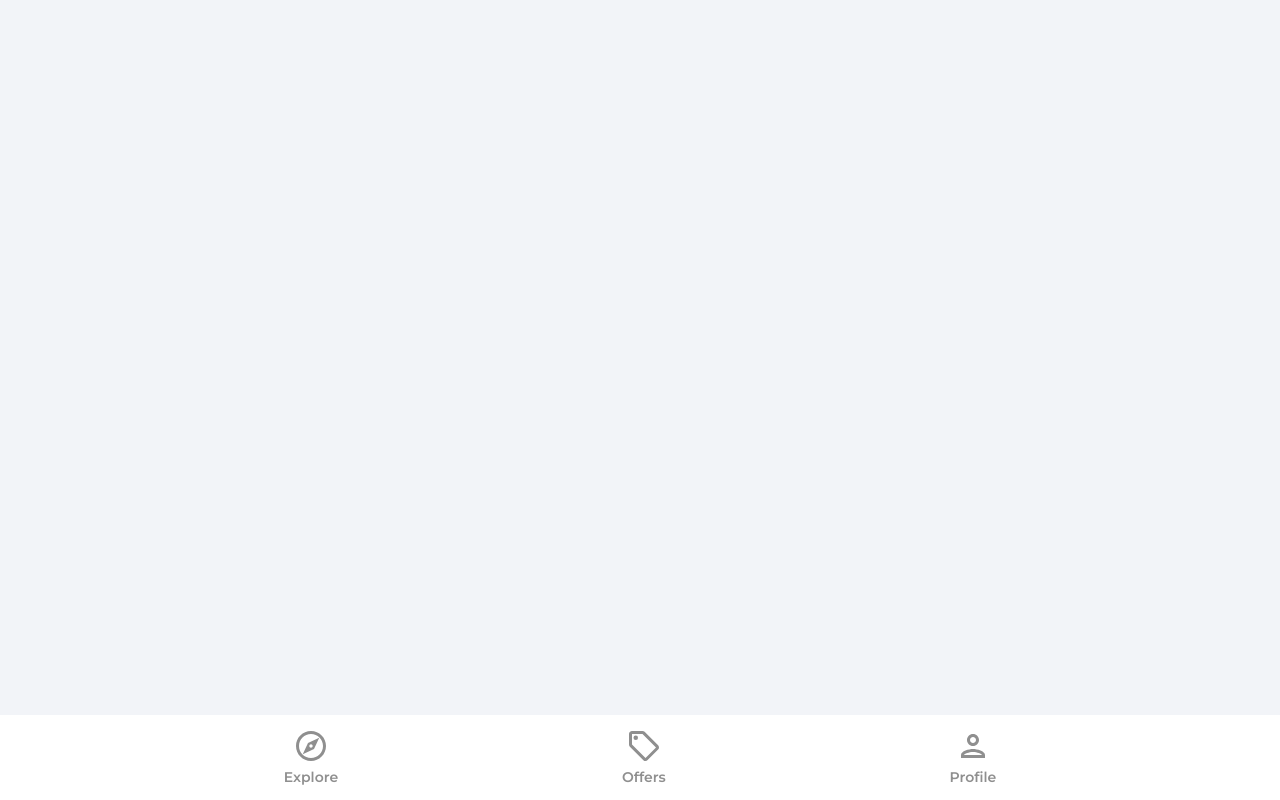
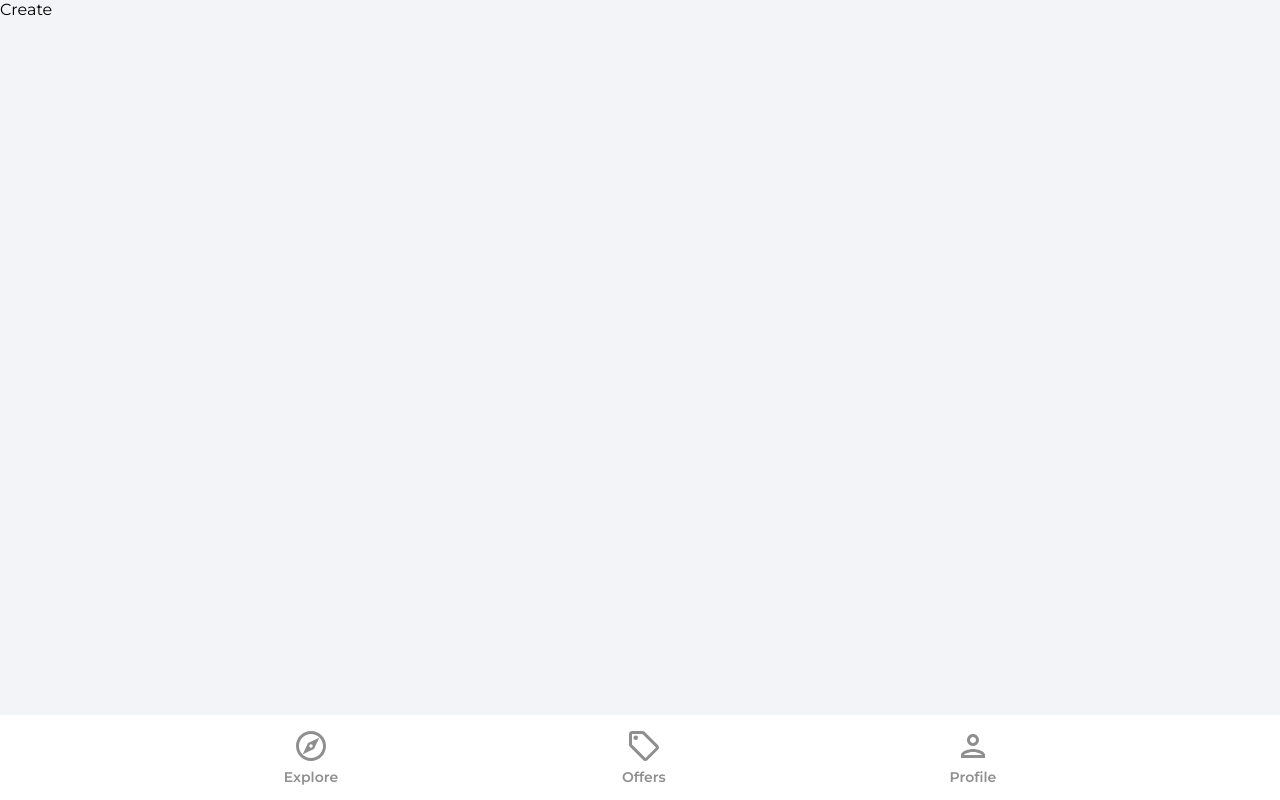
Before and after one commit to nameelza/house-marketplace, a React (Create React App) app: page /create-listing in a window 1280 px wide. Built offline with nearby package versions, Linux system fonts and the light colour scheme.

Commit message:
createListing

```diff
--- a/src/App.js
+++ b/src/App.js
@@ -10,6 +10,7 @@ import Profile from "./components/Profile";
 import SignIn from "./components/SignIn";
 import SignUp from "./components/SignUp";
 import ForgotPassword from "./components/ForgotPassword";
+import CreateListing from "./components/CreateListing";
 
 function App() {
   return (
@@ -25,6 +26,7 @@ function App() {
           <Route path="/sign-in" element={<SignIn />} />
           <Route path="/sign-up" element={<SignUp />} />
           <Route path="/forgot-password" element={<ForgotPassword />} />
+          <Route path="/create-listing" element={<CreateListing />} />
         </Routes>
         <Navbar />
       </Router>
--- a/src/components/Category.jsx
+++ b/src/components/Category.jsx
@@ -7,7 +7,6 @@ import {
   where,
   orderBy,
   limit,
-  startAfter,
 } from "firebase/firestore";
 import { db } from "../firebase.config";
 import { toast } from "react-toastify";
--- /dev/null
+++ b/src/components/CreateListing.jsx
@@ -0,0 +1,5 @@
+function CreateListing() {
+  return <div>Create</div>;
+}
+
+export default CreateListing;
--- a/src/components/Offers.jsx
+++ b/src/components/Offers.jsx
@@ -6,7 +6,6 @@ import {
   where,
   orderBy,
   limit,
-  startAfter,
 } from "firebase/firestore";
 import { db } from "../firebase.config";
 import { toast } from "react-toastify";
```
